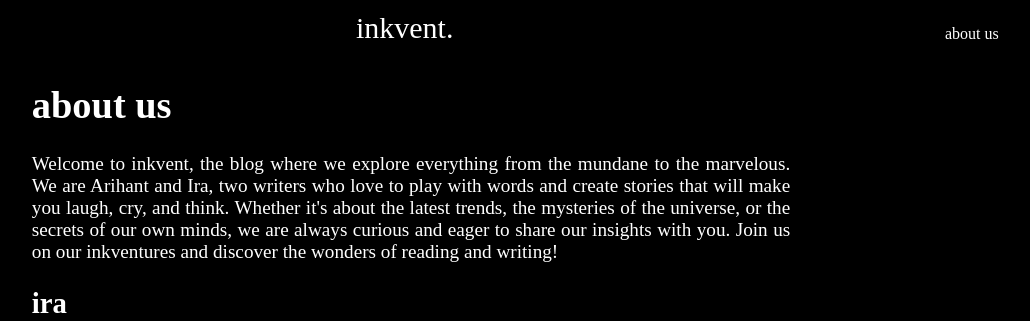
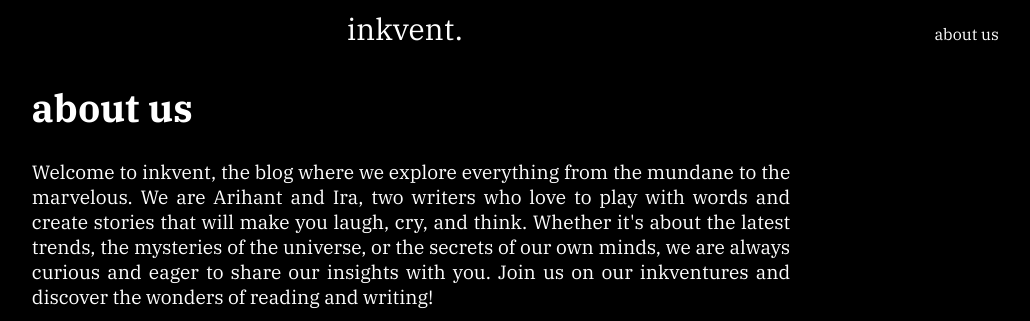
Before and after one commit to Arihant25/inkvent, a Flask app: page /about.html in a window 1280 px wide. Shown: the top 321 px of the page, without its empty margins (229-1259 px from the left). Run offline with Flask 3, Linux system fonts and the light colour scheme.

Commit message:
Change fonts in other pages

```diff
--- a/project/static/styles/about.css
+++ b/project/static/styles/about.css
@@ -1,7 +1,12 @@
+/* IBM Plex Serif */
+@import url('https://fonts.googleapis.com/css2?family=IBM+Plex+Serif:ital,wght@0,400;0,700;1,400;1,700&display=swap');
+
 body {
     background-color: #000000;
     color: #fff;
-    font-family: 'CMU Serif';
+    font-family: "IBM Plex Serif", serif;
+    font-weight: 400;
+    font-style: normal;
 }
 
 .navbar {
```
Also changed, not shown: project/static/styles/index.css (+6 -1 lines).
